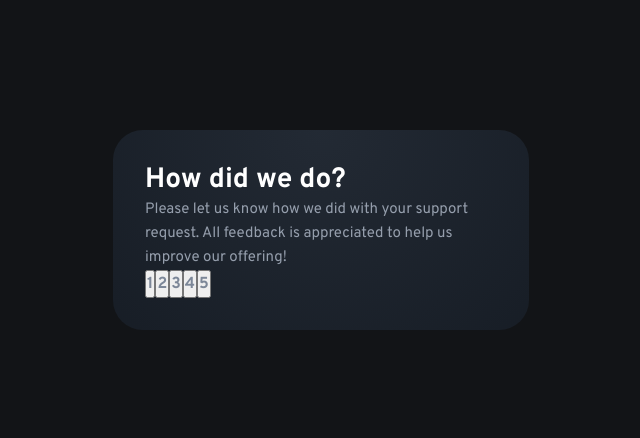
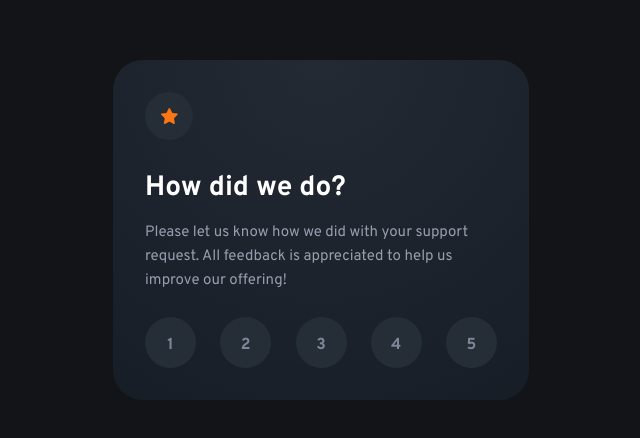
Before and after one commit to ryanbradley-webdev/interactive-rating-component, a React (Vite) app: page / in a window 1280 px wide. Shown: the part 170-608 px from the top of the page, without its empty margins (319-959 px from the left). Built offline with nearby package versions, Linux system fonts and the light colour scheme.

Commit message:
Add rating button styling.

```diff
--- a/src/App.css
+++ b/src/App.css
@@ -19,3 +19,52 @@ section {
     border-radius: 30px;
   }
 }
+
+.icon {
+  display: grid;
+  place-items: center;
+  width: 40px;
+  height: 40px;
+  margin-bottom: 16px;
+  background-color: var(--clr-dark-blue);
+  border-radius: 100%;
+}
+
+@media screen and (min-width: 481px) {
+  .icon {
+    width: 48px;
+    height: 48px;
+    margin-bottom: 30px;
+  }
+}
+
+.rating {
+  display: flex;
+  justify-content: space-between;
+  width: 100%;
+}
+
+.rating button {
+  position: relative;
+  width: 42px;
+  height: 42px;
+  background-color: var(--clr-dark-blue);
+  border: none;
+  border-radius: 100%;
+}
+
+.rating span {
+  position: absolute;
+  top: 50%;
+  left: 50%;
+  transform: translate(-50%, -50%);
+  display: block;
+  height: 1.2em;
+}
+
+@media screen and (min-width: 481px) {
+  .rating button {
+    width: 51px;
+    height: 51px;
+  }
+}
--- a/src/App.tsx
+++ b/src/App.tsx
@@ -1,8 +1,13 @@
 import './App.css'
+import StarIcon from './assets/StarIcon'
 
 function App() {
   return (
     <section>
+
+      <div className='icon'>
+        <StarIcon />
+      </div>
 
       <h2>
         How did we do?
@@ -12,26 +17,36 @@ function App() {
         Please let us know how we did with your support request. All feedback is appreciated to help us improve our offering!
       </p>
 
-      <div>
+      <div className='rating'>
 
         <button>
-          1
+          <span>
+            1
+          </span>
         </button>
 
         <button>
-          2
+          <span>
+            2
+          </span>
         </button>
 
         <button>
-          3
+          <span>
+            3
+          </span>
         </button>
 
         <button>
-          4
+          <span>
+            4
+          </span>
         </button>
 
         <button>
-          5
+          <span>
+            5
+          </span>
         </button>
 
       </div>
--- /dev/null
+++ b/src/assets/StarIcon.tsx
@@ -0,0 +1,7 @@
+export default function StarIcon() {
+    return (
+        <svg width="17" height="16" xmlns="http://www.w3.org/2000/svg">
+            <path d="m9.067.43 1.99 4.031c.112.228.33.386.58.422l4.45.647a.772.772 0 0 1 .427 1.316l-3.22 3.138a.773.773 0 0 0-.222.683l.76 4.431a.772.772 0 0 1-1.12.813l-3.98-2.092a.773.773 0 0 0-.718 0l-3.98 2.092a.772.772 0 0 1-1.119-.813l.76-4.431a.77.77 0 0 0-.222-.683L.233 6.846A.772.772 0 0 1 .661 5.53l4.449-.647a.772.772 0 0 0 .58-.422L7.68.43a.774.774 0 0 1 1.387 0Z" fill="#FC7614"/>
+        </svg>
+    )
+}
--- a/src/index.css
+++ b/src/index.css
@@ -38,6 +38,17 @@ body {
 h2 {
   font: var(--font-head-lg);
   color: var(--clr-white);
+  margin-bottom: 10px;
+}
+
+p {
+  margin-bottom: 24px;
+}
+
+@media screen and (min-width: 481px) {
+  h2 {
+    margin-bottom: 15px;
+  }
 }
 
 a {
```
